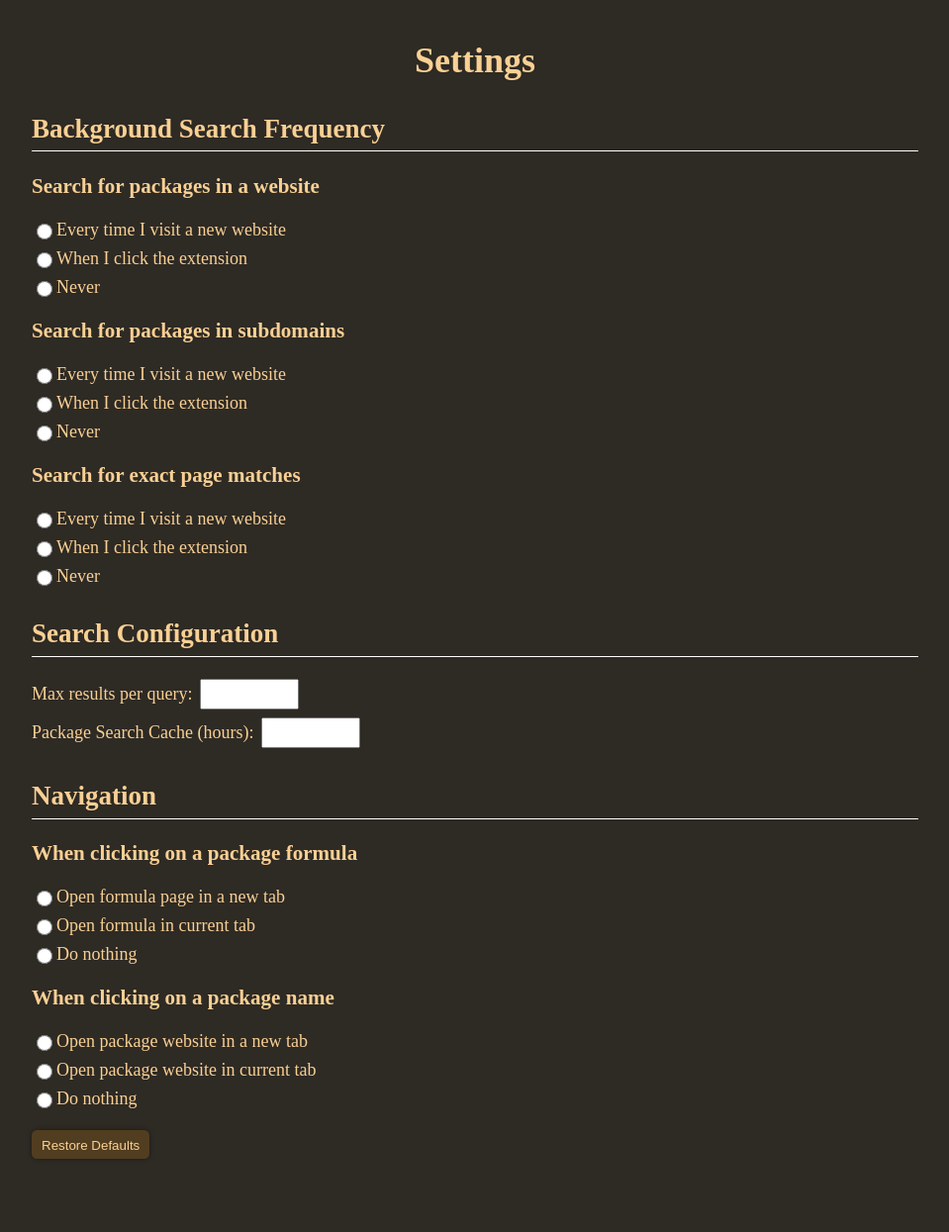
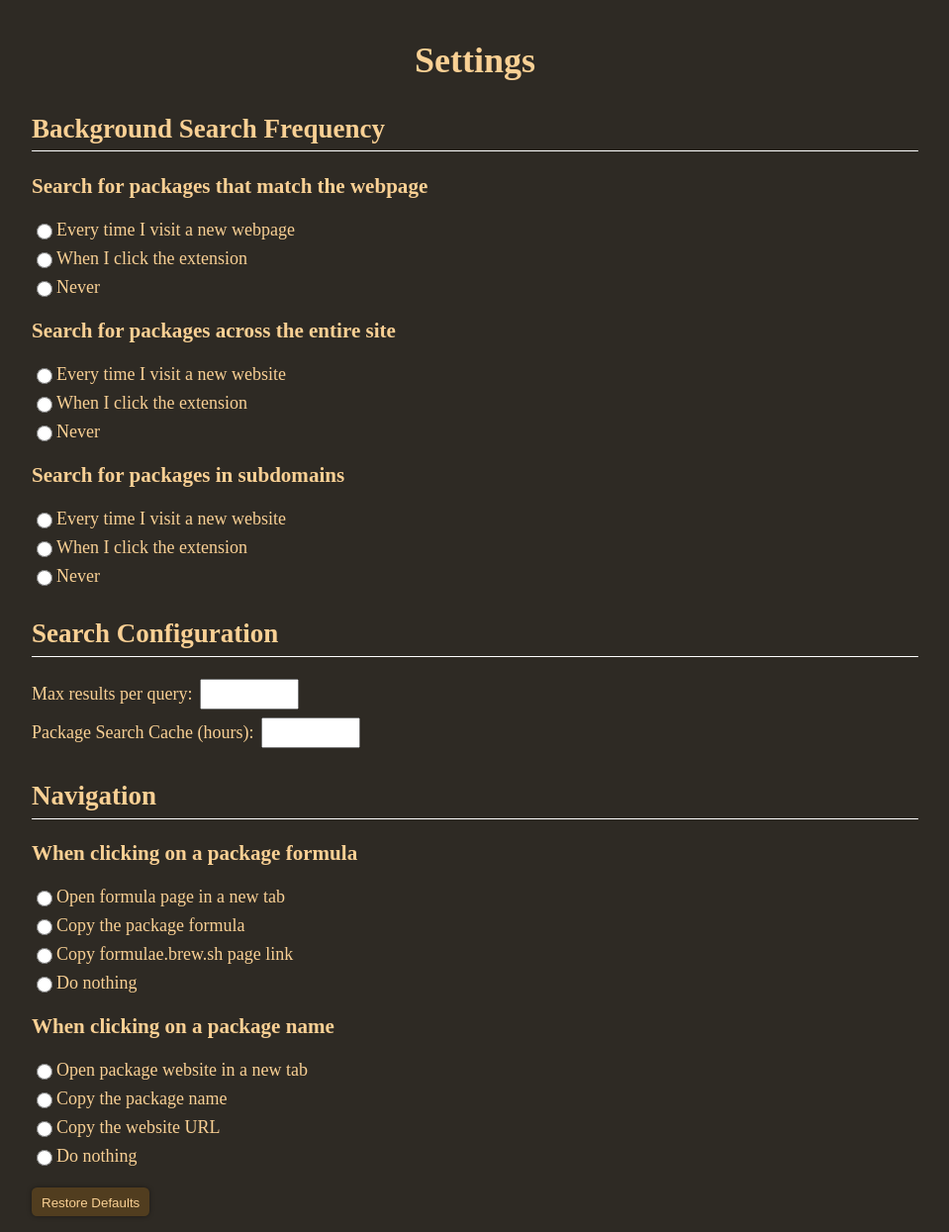
Before and after one commit to Awesome-E/homebrew-finder, a website: page extension/options/index.html in a window 1280 px wide. Shown: the whole page at 99% size, without its empty margins (160-1119 px from the left). Before the commit the page ends 1187 px from the top, so only its background shows below. Drawn offline with Linux system fonts and the light colour scheme.

```diff
--- a/extension/background.js
+++ b/extension/background.js
@@ -222,6 +222,10 @@
         sendResponse({ message: 'success' })
         break
       }
+      case 'window-create' : {
+        api.tabs.create({ url: request.url })
+        break
+      }
       case 'update-settings': {
         Object.assign(config, request.data)
         if (config.refreshInterval) clearInterval(config.refreshInterval)
--- a/extension/options/index.html
+++ b/extension/options/index.html
@@ -13,7 +13,13 @@
   <h1>Settings</h1>
   <h2 class="section-header">Background Search Frequency</h2>
   <div class="option">
-    <h3>Search for packages in a website</h3>
+    <h3>Search for packages that match the webpage</h3>
+    <label><input type="radio" name="page_search" value="always"> Every time I visit a new webpage</label>
+    <label><input type="radio" name="page_search" value="manually"> When I click the extension</label>
+    <label><input type="radio" name="page_search" value="never"> Never</label>
+  </div>
+  <div class="option">
+    <h3>Search for packages across the entire site</h3>
     <label><input type="radio" name="root_search" value="always"> Every time I visit a new website</label>
     <label><input type="radio" name="root_search" value="manually"> When I click the extension</label>
     <label><input type="radio" name="root_search" value="never"> Never</label>
@@ -23,12 +29,6 @@
     <label><input type="radio" name="subdomain_search" value="always"> Every time I visit a new website</label>
     <label><input type="radio" name="subdomain_search" value="manually"> When I click the extension</label>
     <label><input type="radio" name="subdomain_search" value="never"> Never</label>
-  </div>
-  <div class="option">
-    <h3>Search for exact page matches</h3>
-    <label><input type="radio" name="page_search" value="always"> Every time I visit a new website</label>
-    <label><input type="radio" name="page_search" value="manually"> When I click the extension</label>
-    <label><input type="radio" name="page_search" value="never"> Never</label>
   </div>
   <h2 class="section-header">Search Configuration</h2>
   <div class="option">
@@ -41,13 +41,15 @@
   <div class="option">
     <h3>When clicking on a package formula</h3>
     <label><input type="radio" name="formula_click_action" value="newtab"> Open formula page in a new tab</label>
-    <label><input type="radio" name="formula_click_action" value="current"> Open formula in current tab</label>
+    <label><input type="radio" name="formula_click_action" value="copyname"> Copy the package formula</label>
+    <label><input type="radio" name="formula_click_action" value="copyurl"> Copy formulae.brew.sh page link</label>
     <label><input type="radio" name="formula_click_action" value="nothing"> Do nothing</label>
   </div>
   <div class="option">
     <h3>When clicking on a package name</h3>
     <label><input type="radio" name="name_click_action" value="newtab"> Open package website in a new tab</label>
-    <label><input type="radio" name="name_click_action" value="current"> Open package website in current tab</label>
+    <label><input type="radio" name="name_click_action" value="copyname"> Copy the package name</label>
+    <label><input type="radio" name="name_click_action" value="copyurl"> Copy the website URL</label>
     <label><input type="radio" name="name_click_action" value="nothing"> Do nothing</label>
   </div>
   <br>
```
Also changed, not shown: extension/popup/script.js (+12 -3 lines).
